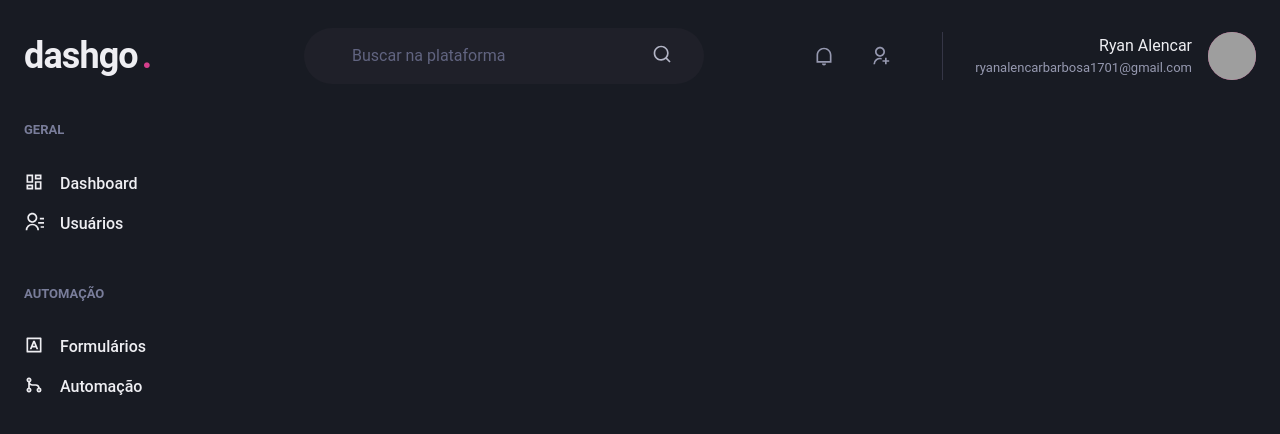
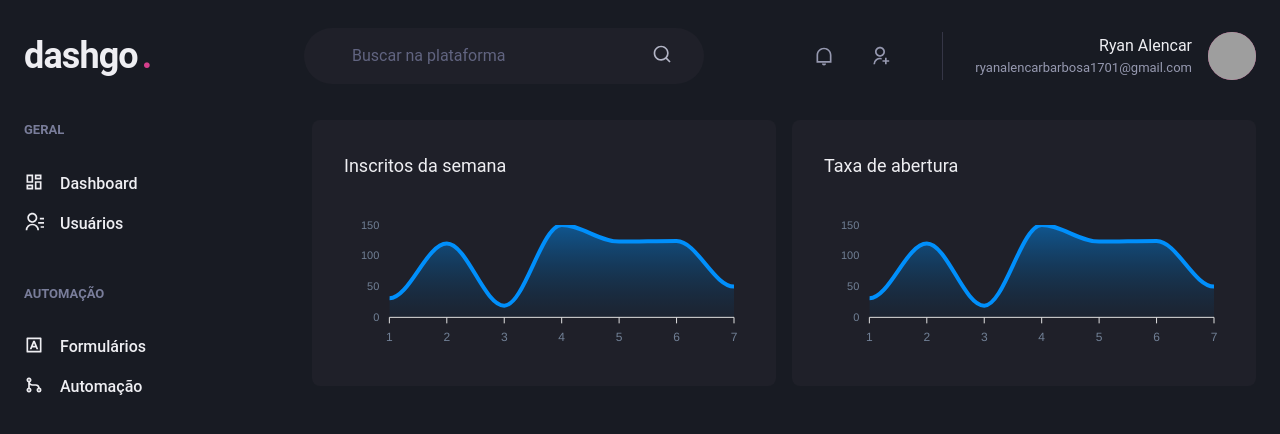
Before and after one commit to ryanalencar/dashgo, a Next.js app: page /dashboard in a window 1280 px wide. Shown: the top 434 px of the page. Built offline with nearby package versions, Linux system fonts and the light colour scheme; grey boxes are pictures that could not be loaded.

Commit message:
feat: dashboard page with chart

```diff
--- a/package.json
+++ b/package.json
@@ -13,9 +13,11 @@
     "@chakra-ui/react": "^2.1.2",
     "@emotion/react": "11",
     "@emotion/styled": "11",
+    "apexcharts": "^3.35.3",
     "framer-motion": "6",
     "next": "12.1.6",
     "react": "18.1.0",
+    "react-apexcharts": "^1.4.0",
     "react-dom": "18.1.0",
     "react-icons": "^4.4.0"
   },
--- a/src/pages/dashboard.tsx
+++ b/src/pages/dashboard.tsx
@@ -1,6 +1,44 @@
-import { Flex } from "@chakra-ui/react";
+import { Box, Flex, SimpleGrid, Text, theme } from "@chakra-ui/react";
+import dynamic from "next/dynamic";
+
 import Header from "../components/Header";
 import Sidebar from "../components/Sidebar";
+
+const Chart = dynamic(() => import("react-apexcharts"), { ssr: false });
+
+const options = {
+  chart: {
+    toolbar: { show: false },
+    zoom: { enabled: false },
+    foreColor: theme.colors.gray[500],
+  },
+  grid: { show: false },
+  dataLabels: { enabled: false },
+  tooltip: {
+    theme: "dark",
+    x: { show: false },
+  },
+  xaxix: {
+    type: "numeric",
+    axisBorder: { color: theme.colors.gray[600] },
+    axisTicks: { color: theme.colors.gray[600] },
+  },
+  fill: {
+    opacity: 0.3,
+    type: "gradient",
+    gradient: {
+      shade: "dark",
+      opacityFrom: 0.7,
+      opacityTo: 0.3,
+    },
+  },
+};
+const series = [
+  {
+    name: "inscritos",
+    data: [31, 120, 19, 150, 123, 124, 50],
+  },
+];
 
 export default function DashBoard() {
   return (
@@ -9,6 +47,26 @@ export default function DashBoard() {
 
       <Flex w="100%" my="6" maxW={1480} mx="auto" px="6">
         <Sidebar />
+
+        <SimpleGrid
+          flex="1"
+          gap="4"
+          minChildWidth="320px"
+          style={{ alignContent: "flex-start" }}
+        >
+          <Box p="8" pb="4" bg="gray.800" borderRadius={8}>
+            <Text fontSize="lg" mb="4">
+              Inscritos da semana
+            </Text>
+            <Chart type="area" height={160} options={options} series={series} />
+          </Box>
+          <Box p="8" pb="4" bg="gray.800" borderRadius={8}>
+            <Text fontSize="lg" mb="4">
+              Taxa de abertura
+            </Text>
+            <Chart type="area" height={160} options={options} series={series} />
+          </Box>
+        </SimpleGrid>
       </Flex>
     </Flex>
   );
```
Also changed, not shown: 1 other file (tests, documents, lock files or other folders).
